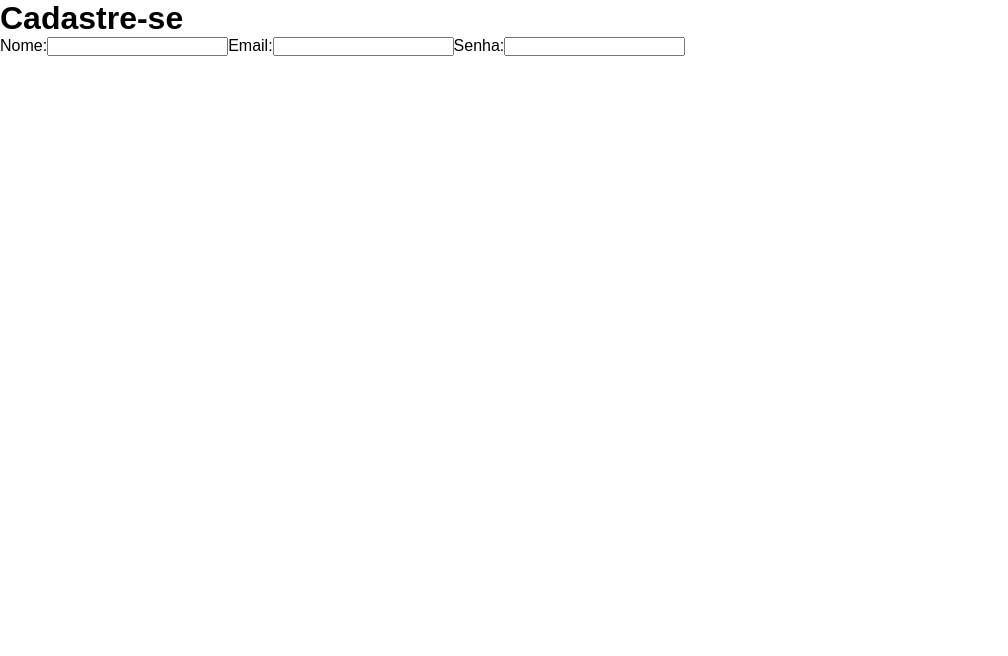
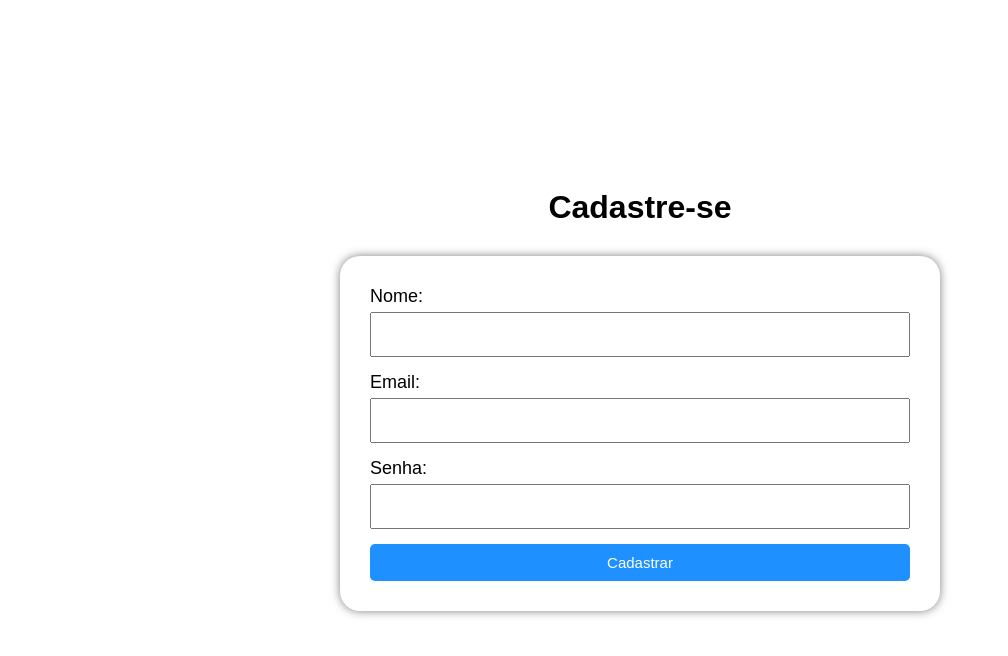
Before and after one commit to Gabriel-Sales-Mendonca/controlaestoque, a React (Create React App) app: page /register in a window 1280 px wide. Shown: the top 656 px of the page, without its empty margins (0-1008 px from the left). Built offline with nearby package versions, Linux system fonts and the light colour scheme.

Commit message:
Desenvolvi mais um pouco do design do formulário de cadastro

```diff
--- a/src/pages/Register/index.js
+++ b/src/pages/Register/index.js
@@ -1,19 +1,23 @@
+import { Form } from './styled'
+
 export default function Register() {
     return (
-        <>
+        <div className='centralizer'>
             <h1>Cadastre-se</h1>
-            <div>
+            <Form className='form-container'>
                 <form>
                     <label for="name">Nome:</label>
                     <input type="text" id="name" name="name"/>
 
                     <label for="email">Email:</label>
-                    <input type="text" id="email" name="email"/>
+                    <input type="email" id="email" name="email"/>
 
                     <label for="password">Senha:</label>
-                    <input type="text" id="password" name="password"/>
+                    <input type="password" id="password" name="password"/>
+
+                    <button type='submit'>Cadastrar</button>
                 </form>
-            </div>
-        </>
+            </Form>
+        </div>
     )
 }
--- a/src/pages/Register/styled.js
+++ b/src/pages/Register/styled.js
@@ -0,0 +1,32 @@
+import { styled } from 'styled-components'
+
+export const Form = styled.div`
+    display: flex;
+    align-items: center;
+    justify-content: center;
+
+    margin-top: 30px;
+    width: 100%;
+    max-width: 600px;
+    padding: 30px;
+    border-radius: 20px;
+    box-shadow: 0 0 10px rgba(0, 0, 0, 0.5);
+    background-color: #fff;
+    font-size: 18px;
+
+    form {
+        width: 100%;
+    }
+
+    input {
+        font-size: 18px;
+        width: 100%;
+        padding: 10px 20px;
+        margin: 5px 0px 15px 0px;
+    }
+
+    button {
+        width: 100%;
+        padding: 10px 20px;
+    }
+`
--- a/src/styles/GlobalStyles.js
+++ b/src/styles/GlobalStyles.js
@@ -28,6 +28,15 @@ export default createGlobalStyle`
         padding: 20px;
     }
 
+    .centralizer {
+        display: flex;
+        flex-direction: column;
+        align-items: center;
+        justify-content: center;
+        width: 100%;
+        height: 100vh;
+    }
+
     button {
         font-size: 15px;
         padding: 5px 10px;
```
